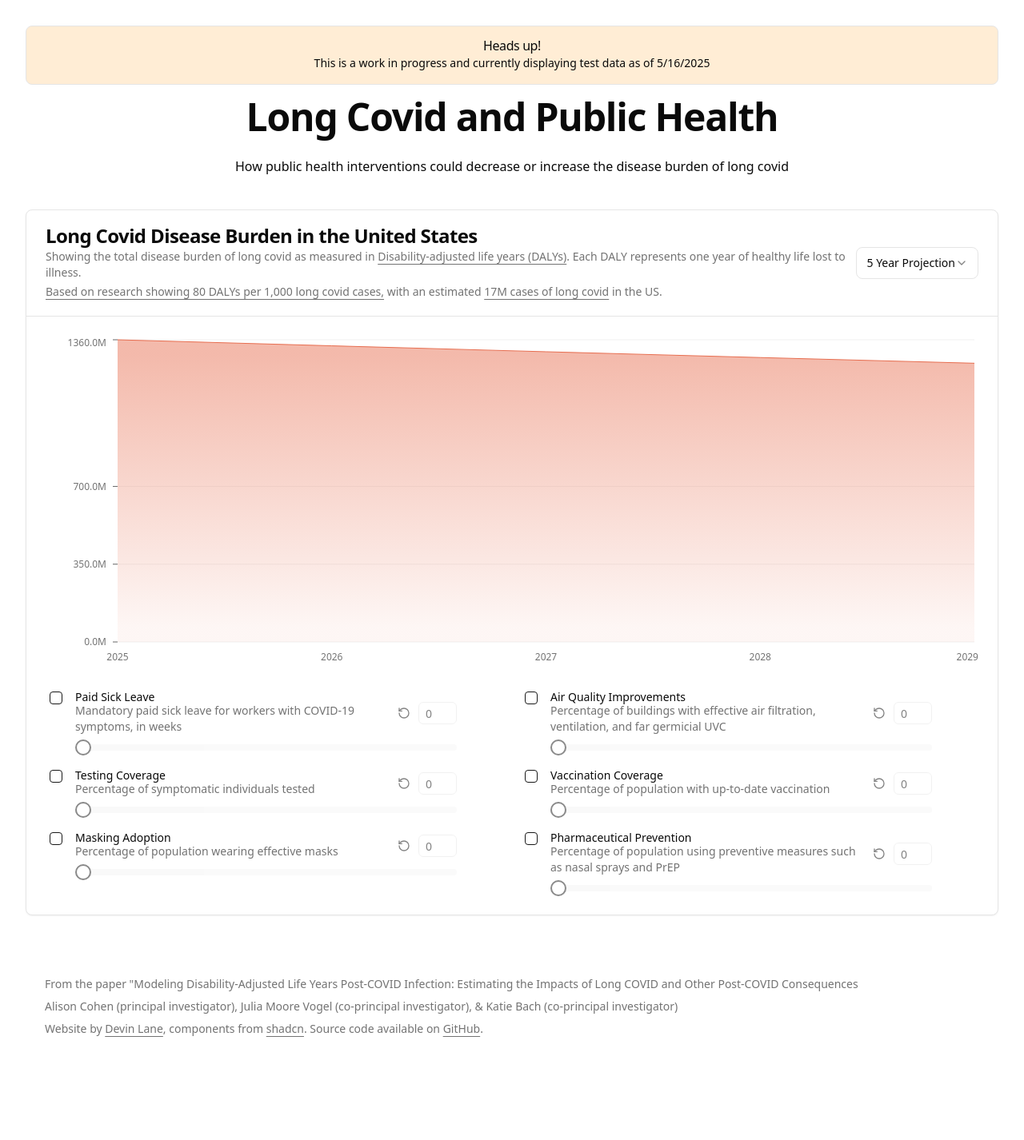
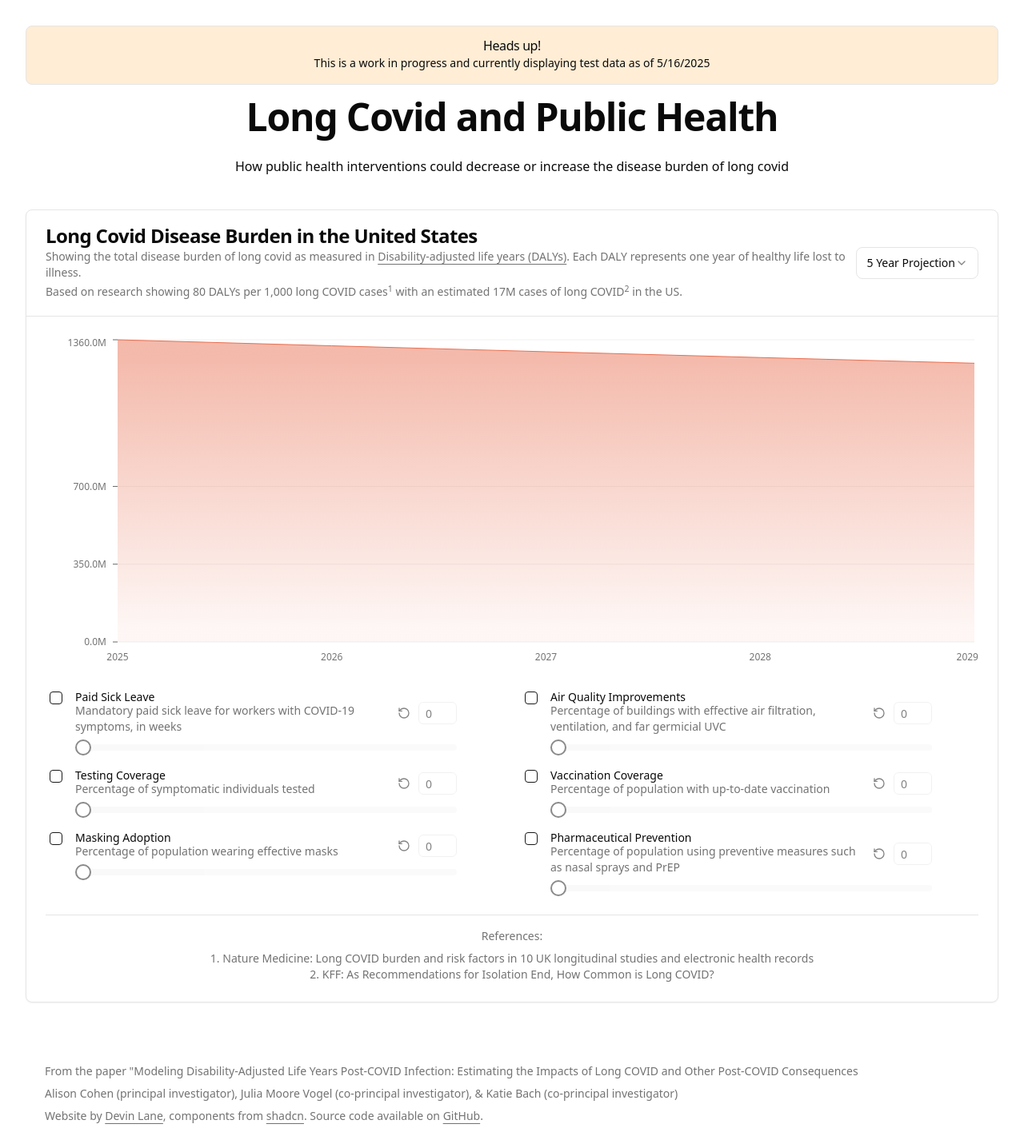
Before and after one commit to DevinCLane/long-covid-dalys, a React (Vite) app: page / in a window 1280 px wide. Shown: the top 1426 px of the page at 80% size. Before the commit the page ends 1373 px from the top, so only its background shows below. Built offline with nearby package versions, Linux system fonts and the light colour scheme.

Commit message:
add citations

```diff
--- a/src/components/LC-DALYs.tsx
+++ b/src/components/LC-DALYs.tsx
@@ -170,22 +170,13 @@ export function LCDALYs() {
             . Each DALY represents one year of healthy life lost to illness.
           </CardDescription>
           <CardDescription>
-            <a
-              href="https://www.nature.com/articles/s41591-023-02521-2"
-              target="_blank"
-              rel="noreferrer"
-              className="font-medium underline underline-offset-4"
-            >
-              Based on research showing 80 DALYs per 1,000 long covid cases,
+            Based on research showing 80 DALYs per 1,000 long COVID cases
+            <a href="#ref-1" className="no-underline">
+              <sup>1</sup>
             </a>{" "}
-            with an estimated{" "}
-            <a
-              href="https://www.kff.org/coronavirus-covid-19/issue-brief/as-recommendations-for-isolation-end-how-common-is-long-covid/"
-              target="_blank"
-              rel="noreferrer"
-              className="font-medium underline underline-offset-4"
-            >
-              17M cases of long covid
+            with an estimated 17M cases of long COVID
+            <a href="#ref-2" className="no-underline">
+              <sup>2</sup>
             </a>{" "}
             in the US.
           </CardDescription>
@@ -506,6 +497,33 @@ export function LCDALYs() {
             />
           </AreaChart>
         </ChartContainer>
+        <div className="mt-6 border-t pt-4 text-sm text-muted-foreground">
+          <p className="mb-2">References:</p>
+          <ol className="list-inside list-decimal">
+            <li>
+              <a
+                href="https://www.nature.com/articles/s41591-023-02521-2"
+                target="_blank"
+                rel="noreferrer"
+                className="hover:underline"
+              >
+                Nature Medicine: Long COVID burden and risk factors in 10 UK
+                longitudinal studies and electronic health records
+              </a>
+            </li>
+            <li>
+              <a
+                href="https://www.kff.org/coronavirus-covid-19/issue-brief/as-recommendations-for-isolation-end-how-common-is-long-covid/"
+                target="_blank"
+                rel="noreferrer"
+                className="hover:underline"
+              >
+                KFF: As Recommendations for Isolation End, How Common is Long
+                COVID?
+              </a>
+            </li>
+          </ol>
+        </div>
       </CardContent>
     </Card>
   );
```
